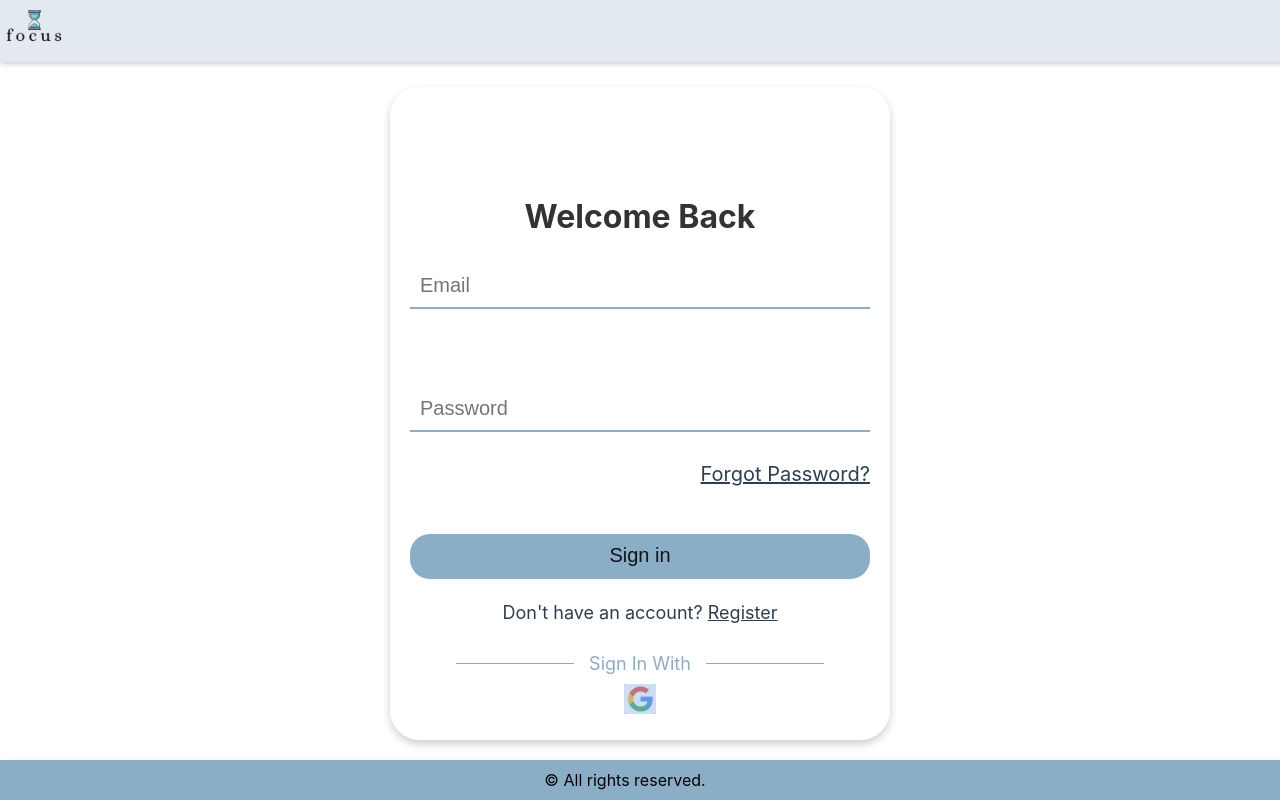
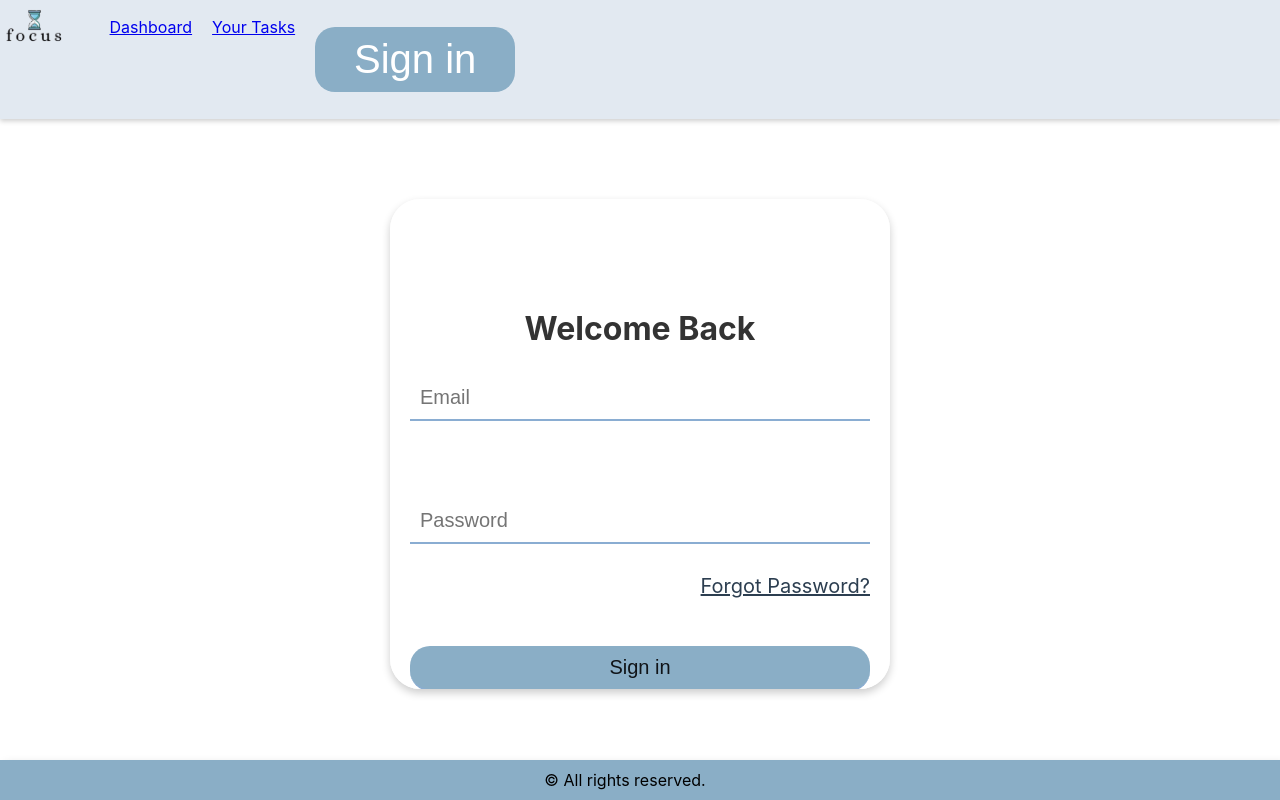
Before and after one commit to priscaolose/Group7_Capstone, a React (Create React App) app in the folder focus-app/: page /login in a window 1280 px wide. Built offline with nearby package versions, Linux system fonts and the light colour scheme; the HTML template or start-up script is replaced by a standard one.

Commit message:
Foundational changes for the add task

```diff
--- a/focus-app/src/App.js
+++ b/focus-app/src/App.js
@@ -1,13 +1,17 @@
 import './App.css';
 import Login from './login';
+import Home from './home';
 import Registration from './Registration';
+import Header from './Components/Header'; // Import Header component
+import AddTask from './addTask';
 import React, { useState } from 'react';
 import { BrowserRouter, Routes, Route, Link } from 'react-router-dom';
-
 
 function App() {
   const [loggedIn, setLoggedIn] = useState(false);
   const [email, setEmail] = useState('');
+  const login = () => setLoggedIn(true);
+  const logout = () => setLoggedIn(false);
 
   return (
     <div className="App">
@@ -18,28 +22,20 @@ function App() {
             path="/"
             element={
               <header className="App-header">
-                <img src={require('./logo.svg').default} className="App-logo" alt="logo" />
-                <p>
-                  Edit <code>src/App.js</code> and save to reload.
-                </p>
-                <a
-                  className="App-link"
-                  href="https://reactjs.org"
-                  target="_blank"
-                  rel="noopener noreferrer"
-                >
-                  Learn React
-                </a>
-                {/* Link to the Login page */}
+                {/* Link to the Login page, placed inside the element of this route */}
                 <Link to="/login" className="App-link">
                   Go to Login
+                </Link>
+                <Link to="/addtask" className="App-link">
+                  Go to Add  Task
                 </Link>
               </header>
             }
           />
           {/* Login route */}
-          <Route path="/login" element={<Login setLoggedIn={setLoggedIn} setEmail={setEmail} />} />
-          <Route path="/registration" element={<Registration />} />
+          <Route path="/login" element={<Login login={login} loggedIn={loggedIn} />} />
+          <Route path="/registration" element={<Registration login={login} />} />          <Route path="/addtask" element={<AddTask email={email} />} />
+          <Route path="/home" element={<Home />} /> {/* Redirect here after successful login */}
         </Routes>
       </BrowserRouter>
     </div>
--- a/focus-app/src/CSSFolders/Footer.css
+++ b/focus-app/src/CSSFolders/Footer.css
@@ -9,7 +9,7 @@
   height: 40px;
   width: 100%;
   padding: 0;
-  margin: 0;
+  margin-top: 4%;
   flex-shrink: 0;
   box-shadow: 5px 5px 10px 0px rgba(0, 0, 0, 0.2);
 }
--- a/focus-app/src/CSSFolders/Header.css
+++ b/focus-app/src/CSSFolders/Header.css
@@ -6,9 +6,34 @@
     padding: 1px; /* Adjusted for simplicity */
     background-color: #e2e9f1;
     box-shadow: 0 2px 5px rgba(0, 0, 0, 0.2);
-    margin-bottom: 5px;
+    margin-bottom: 60px;
 }
 
 .header-logo {
     height: 60px;        /* Ensure it scales proportionally */
 }
+
+.navbar ul {
+    display: flex;
+    list-style: none;
+}
+
+.navbar li {
+    margin-right: 20px;
+}
+
+.navbar li button {
+    background-color: #ff6347;
+    color: white;
+    border: none;
+    padding: 8px 12px;
+    cursor: pointer;
+}
+
+.inputButton {
+    background-color: #4CAF50;
+    color: white;
+    border: none;
+    padding: 8px px;
+    cursor: pointer;
+}
--- a/focus-app/src/Components/Header.js
+++ b/focus-app/src/Components/Header.js
@@ -2,12 +2,33 @@ import React from 'react';
 import logo from '../Images/logo.png';
 import '../CSSFolders/Header.css';
 
-const Header = () => {
-  return (
-    <header className="header">
-           <img src={logo} alt="Logo" className="header-logo" /> {/* Logo image */}
-    </header>
-  );
+const Header = (loggedIn,logout) => {
+  if (loggedIn ) {
+    return (
+      <header className="header">
+             <img src={logo} alt="Logo" className="header-logo" /> {/* Logo image */}
+             <nav className="navbar">
+                <ul>
+                  <li><a href="/dashboard">Dashboard</a></li>
+                  <li><a href="/tasks">Your Tasks</a></li>
+                  <li>
+                  <div className="inputButtonContainer">
+                      <input className="inputButton" type="submit" value="Sign in" />
+                  </div>
+                    </li>
+                </ul>
+              </nav>
+        </header>
+    );
+  }
+  else if (logout) {
+    return (
+      <header className="header">
+             <img src={logo} alt="Logo" className="header-logo" /> {/* in here i want to have a situation where when they click on it,it shouodl log out*/}
+      </header>
+    );
+  }
+
 };
 
 export default Header;
--- a/focus-app/src/Registration.js
+++ b/focus-app/src/Registration.js
@@ -9,7 +9,7 @@ import { signUpWithGoogle } from './firebase/firebaseAuth';
 import { useNavigate } from 'react-router-dom';
 
 
-const Register = () => {
+const Register = (login) => {
     const [firstName, setFirstName] = useState('');
     const [lastName, setLastName] = useState('');
     const [email, setEmail] = useState('');
@@ -72,6 +72,7 @@ const Register = () => {
             return; // Exit the function if there are errors
         }
         handleRegister(e);
+        login(); // Call the login function passed as a prop to set loggedIn to true
     };
 
     // Separate function to check email
@@ -97,11 +98,11 @@ const Register = () => {
                 alert('Signed Up With Google Clicked');
                 navigate('/home'); // Navigate to home or desired route after successful sign-in
             }
+            login();
         } catch (error) {
-            console.error("Error during Google Sign-Up:", error);
+          console.error("Error during Google Sign-Up:", error);
         }
     };
-
 
 // Update your client-side handler to match
 const handleRegister = async (e) => {
@@ -134,7 +135,6 @@ const handleRegister = async (e) => {
 
         const result = await response.json();
         setSuccessMessage(result.message);
-        // ... clear forms ...
 
     } catch (error) {
         console.error("Error registering user:", error);
--- /dev/null
+++ b/focus-app/src/addTask.js
@@ -0,0 +1,17 @@
+import React, { useState } from 'react';
+import Header from './Components/Header';
+import Footer from './Components/Footer';
+import { useNavigate } from 'react-router-dom';
+
+const AddTask = (email) =>{
+    const navigate = useNavigate();
+    return (
+        <div className="mainContainer">
+        <Header />
+            Add Task
+        <Footer />
+        </div>
+    )
+}
+
+export default AddTask;
--- a/focus-app/src/login.js
+++ b/focus-app/src/login.js
@@ -7,8 +7,9 @@ import Googlelogo from './Images/googleLogo.png';
 import { signInWithGoogle } from './firebase/firebaseAuth';
 import { auth } from './firebase/firebaseConfig';
 import { signInWithEmailAndPassword,fetchSignInMethodsForEmail } from "firebase/auth";
+import { Link } from 'react-router-dom';
 
-const Login = (props) => {
+const Login = ({ login, loggedIn }) => {
   const [email, setEmail] = useState('');
   const [password, setPassword] = useState('');
   const [isLocked, setIsLocked] = useState(true);
@@ -67,10 +68,11 @@ const Login = (props) => {
         navigate('/home');
       } else {
         // New user - create account first
-        alert("No account found with these details. Sign up here to create an account and get started!");
-        // Optionally pass user data to registration
-        navigate('/registration')
+        if (window.confirm("No account found with these details. Click OK to sign up and create an account.")) {
+          window.location.href = "/registration"; // Redirects to the registration page
+        }
       }
+      login(); // Call the login function passed as a prop to set loggedIn to true
     } catch (error) {
       alert("Sign in failed. Please try again.");
     }
@@ -105,7 +107,12 @@ const Login = (props) => {
         alert('Signed In With Google Clicked');
         setEmail('');
         setPassword('');
+        login(); // Call the login function passed as a prop to set loggedIn to true
         navigate('/home');
+
+      }
+      else{
+        //if user does not have an account, I want them to be redirected to the registration page
       }
     } catch (error) {
       if (error.code === 'auth/user-not-found') {
@@ -114,7 +121,13 @@ const Login = (props) => {
         alert("Incorrect password. Please try again.");
       } else if (error.code === 'auth/too-many-requests') {
         alert("Too many unsuccessful attempts. Please wait and try again later.");
-      } else {
+        //This is just a temporal holder for what i am testing
+      } else if(error.code === 'auth/invalid-credential') {
+        if (window.confirm("No account found with these details. Click OK to sign up and create an account.")) {
+          window.location.href = "/registration"; // Redirects to the registration page
+        }
+      }
+      else {
         alert("Error logging in:" + error.code);
       }
     }
```
Also changed, not shown: focus-app/src/ManageTask.js (added).
